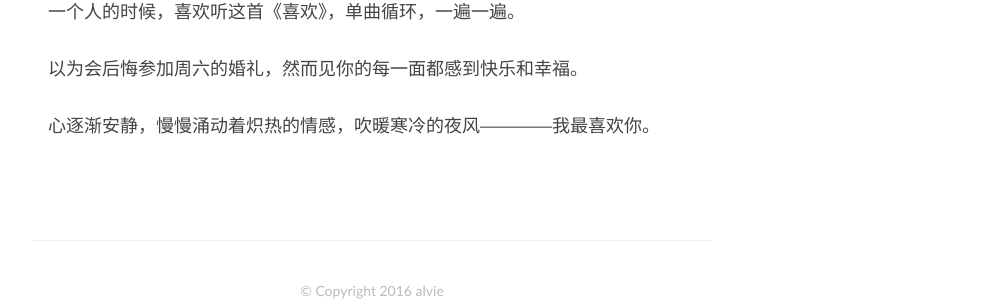
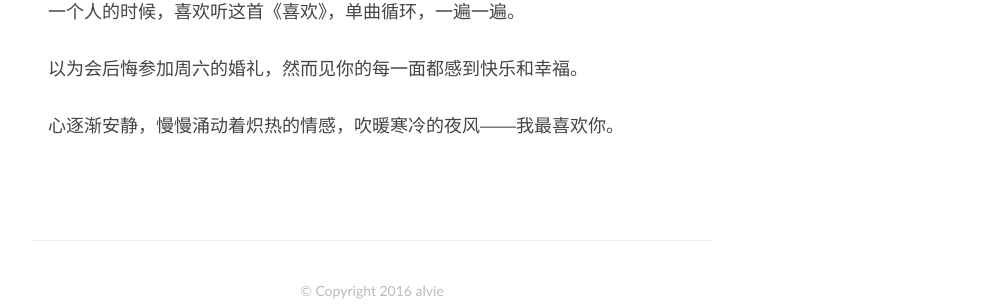
Before and after one commit to alviezhang/so-long-my-past, a Jekyll site: the page built from _posts/2016/2016-05-17-like.md, in a window 1280 px wide. Shown: the part 1476-1782 px from the top of the page, without its empty margins (268-1272 px from the left). Built offline with Jekyll 4.4.1, drawn with Linux system fonts in a browser that asks for light colours.

```diff
--- a/_posts/2016/2016-05-17-like.md
+++ b/_posts/2016/2016-05-17-like.md
@@ -54,4 +54,4 @@ tags:
 
 以为会后悔参加周六的婚礼，然而见你的每一面都感到快乐和幸福。
 
-心逐渐安静，慢慢涌动着炽热的情感，吹暖寒冷的夜风————我最喜欢你。
+心逐渐安静，慢慢涌动着炽热的情感，吹暖寒冷的夜风——我最喜欢你。
```
